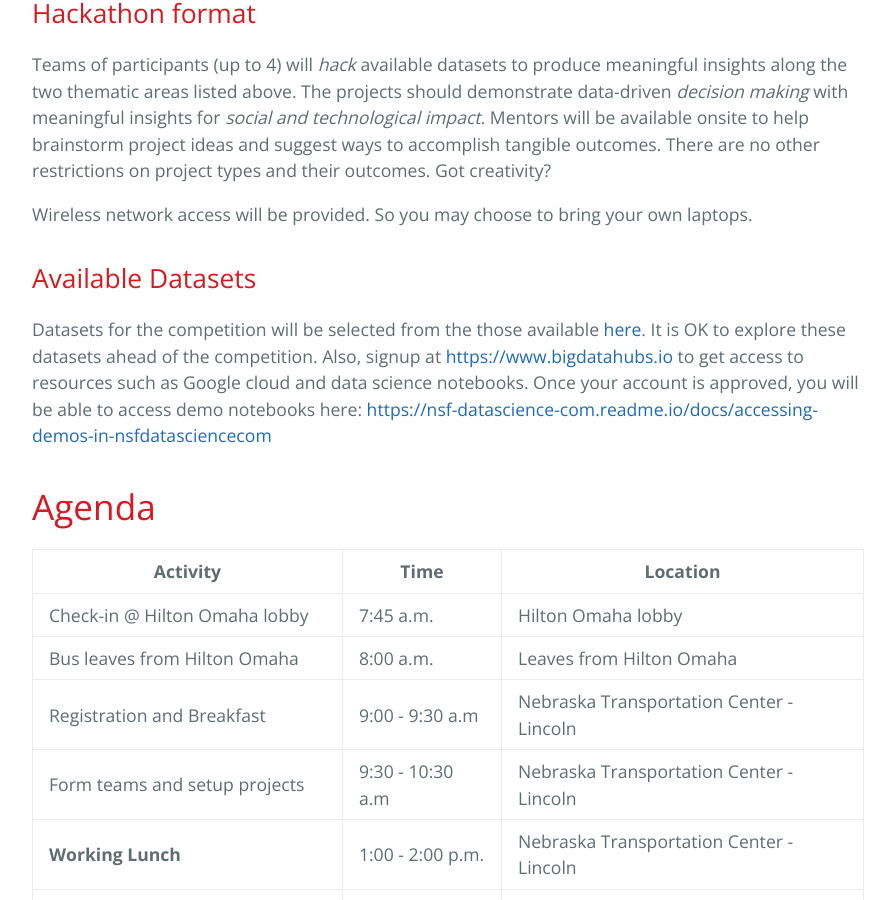
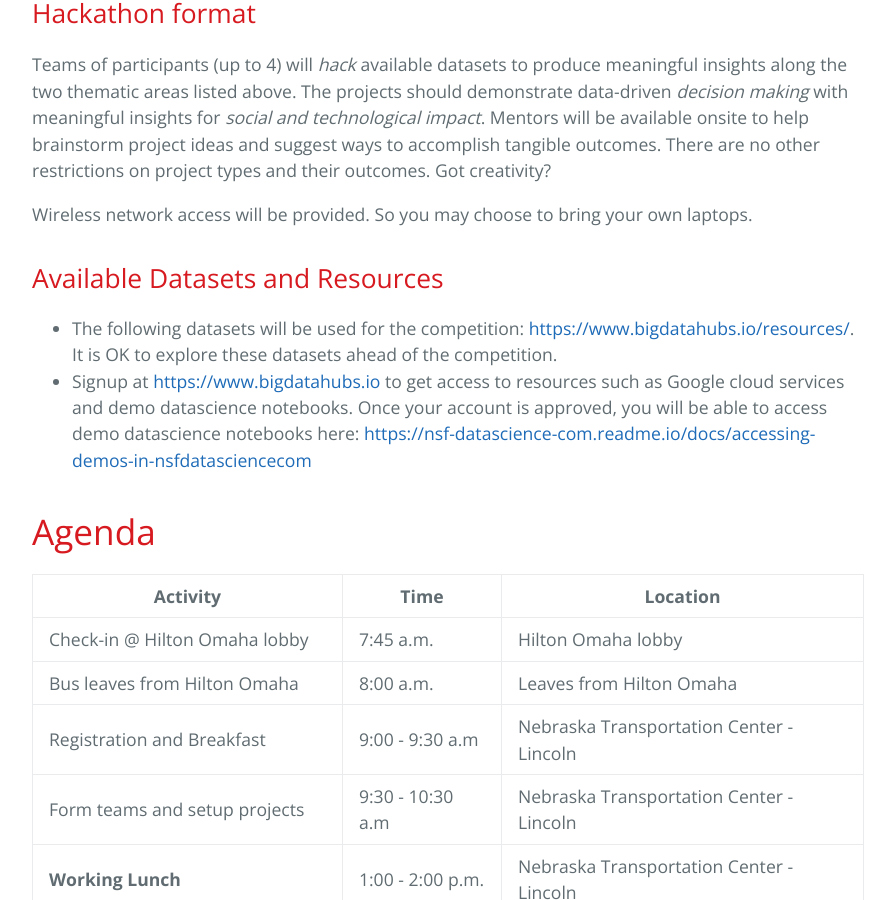
Before and after one commit to BridgingBigData/BridgingBigData.github.io, a Jekyll site: the page built from pages/tdc.md, in a window 1280 px wide and 900 px high, scrolled down 2050 px. Shown: the whole window, without its empty margins (192-1087 px from the left). Built offline with Jekyll 4.4.1, drawn with Linux system fonts in a browser that asks for light colours.

Commit message:
tdc update

```diff
--- a/pages/tdc.md
+++ b/pages/tdc.md
@@ -44,8 +44,10 @@ Teams of participants (up to 4) will *hack* available datasets to produce meanin
 
 Wireless network access will be provided. So you may choose to bring your own laptops.
 
-## Available Datasets
-Datasets for the competition will be selected from the those available [here](https://www.bigdatahubs.io/resources/). It is OK to explore these datasets ahead of the competition. Also, signup at [https://www.bigdatahubs.io](https://www.bigdatahubs.io) to get access to resources such as Google cloud and data science notebooks. Once your account is approved, you will be able to access demo notebooks here: [https://nsf-datascience-com.readme.io/docs/accessing-demos-in-nsfdatasciencecom](https://nsf-datascience-com.readme.io/docs/accessing-demos-in-nsfdatasciencecom)
+## Available Datasets and Resources
+* The following datasets will be used for the competition: [https://www.bigdatahubs.io/resources/](https://www.bigdatahubs.io/resources/).
+It is OK to explore these datasets ahead of the competition.
+* Signup at [https://www.bigdatahubs.io](https://www.bigdatahubs.io) to get access to resources such as Google cloud services and demo datascience notebooks. Once your account is approved, you will be able to access demo datascience notebooks here: [https://nsf-datascience-com.readme.io/docs/accessing-demos-in-nsfdatasciencecom](https://nsf-datascience-com.readme.io/docs/accessing-demos-in-nsfdatasciencecom)
 
 # Agenda
 
```
